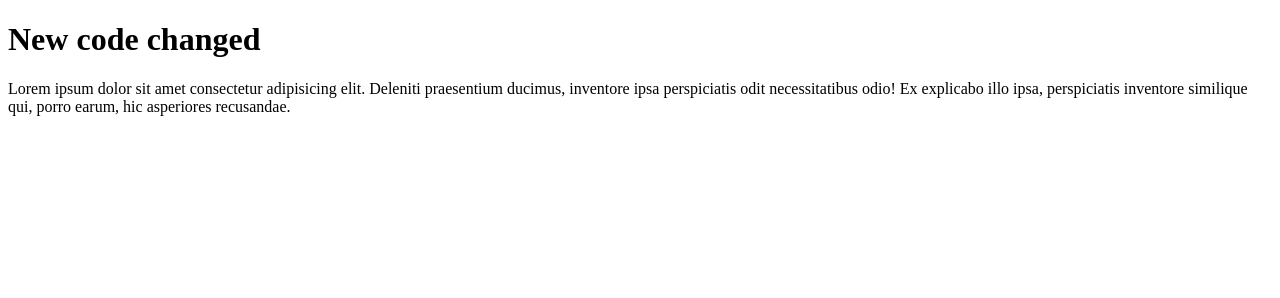
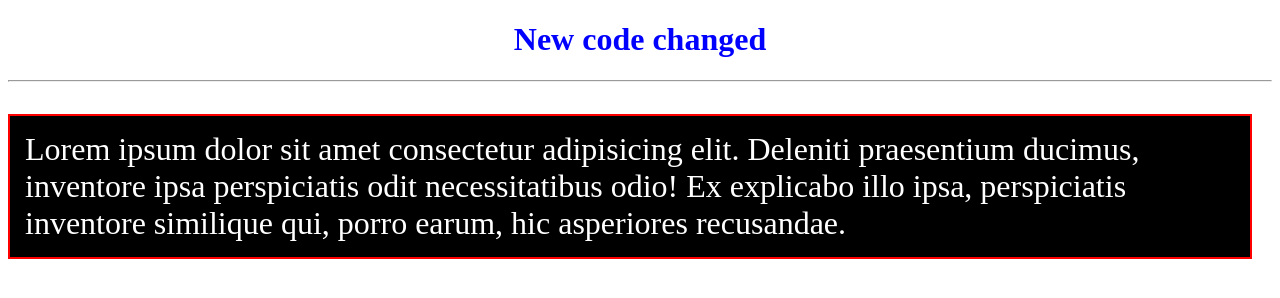
Before and after one commit to NaimurRahamanDurjoy/My-second-repo, a plain HTML site: page index.html in a window 1280 px wide. Drawn offline with Linux system fonts and the light colour scheme.

Commit message:
Added external css

```diff
--- a/index.html
+++ b/index.html
@@ -5,10 +5,12 @@
     <meta http-equiv="X-UA-Compatible" content="IE=edge">
     <meta name="viewport" content="width=device-width, initial-scale=1.0">
     <title>My second github repo</title>
+    <link rel="stylesheet" href="style.css">
 </head>
 <body>
 
     <h1>New code changed</h1>
+    <hr>
     <p>Lorem ipsum dolor sit amet consectetur adipisicing elit. Deleniti praesentium ducimus, inventore ipsa perspiciatis odit necessitatibus odio! Ex explicabo illo ipsa, perspiciatis inventore similique qui, porro earum, hic asperiores recusandae.</p>
 </body>
 </html>
--- /dev/null
+++ b/style.css
@@ -0,0 +1,12 @@
+h1{
+    color: blue;
+    text-align: center;
+}
+p{
+    font-size: 2em;
+    color: white;
+    background-color: black;
+    margin-right: 20px;
+    border: 2px solid red;
+    padding: 15px;
+}
```
